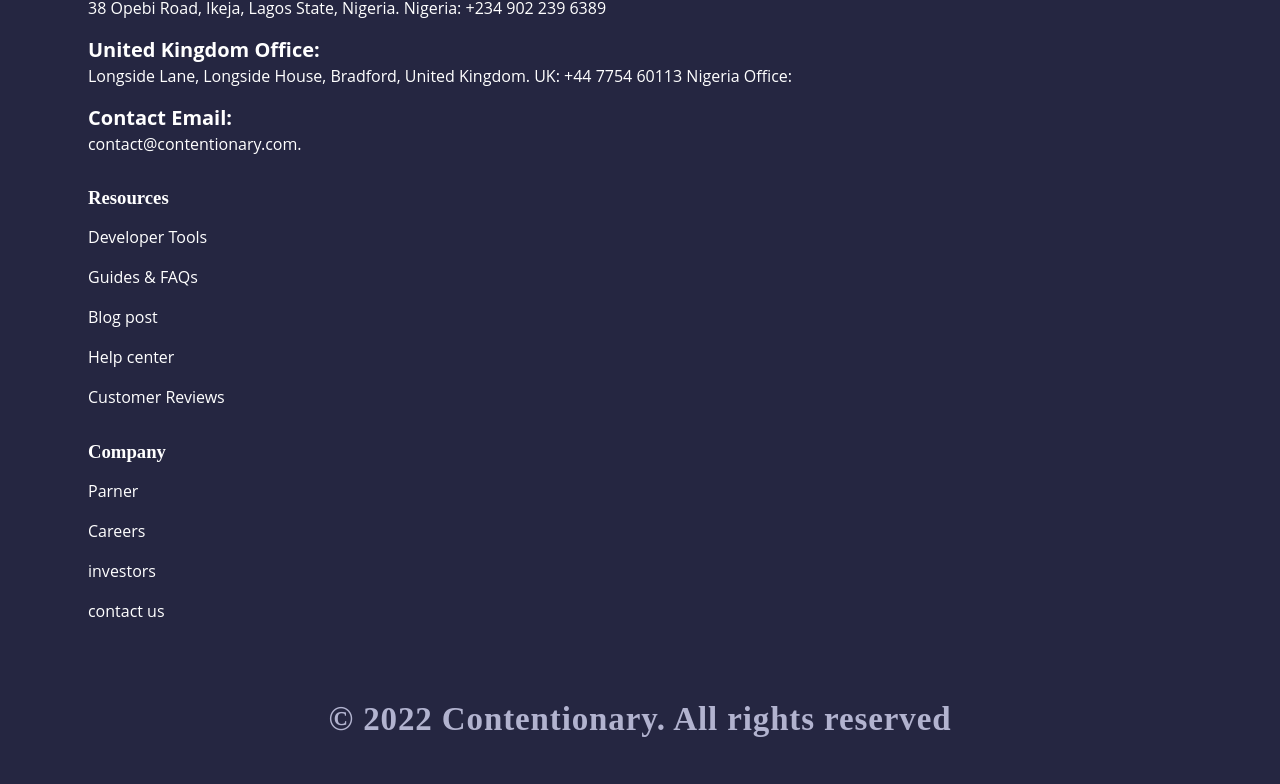
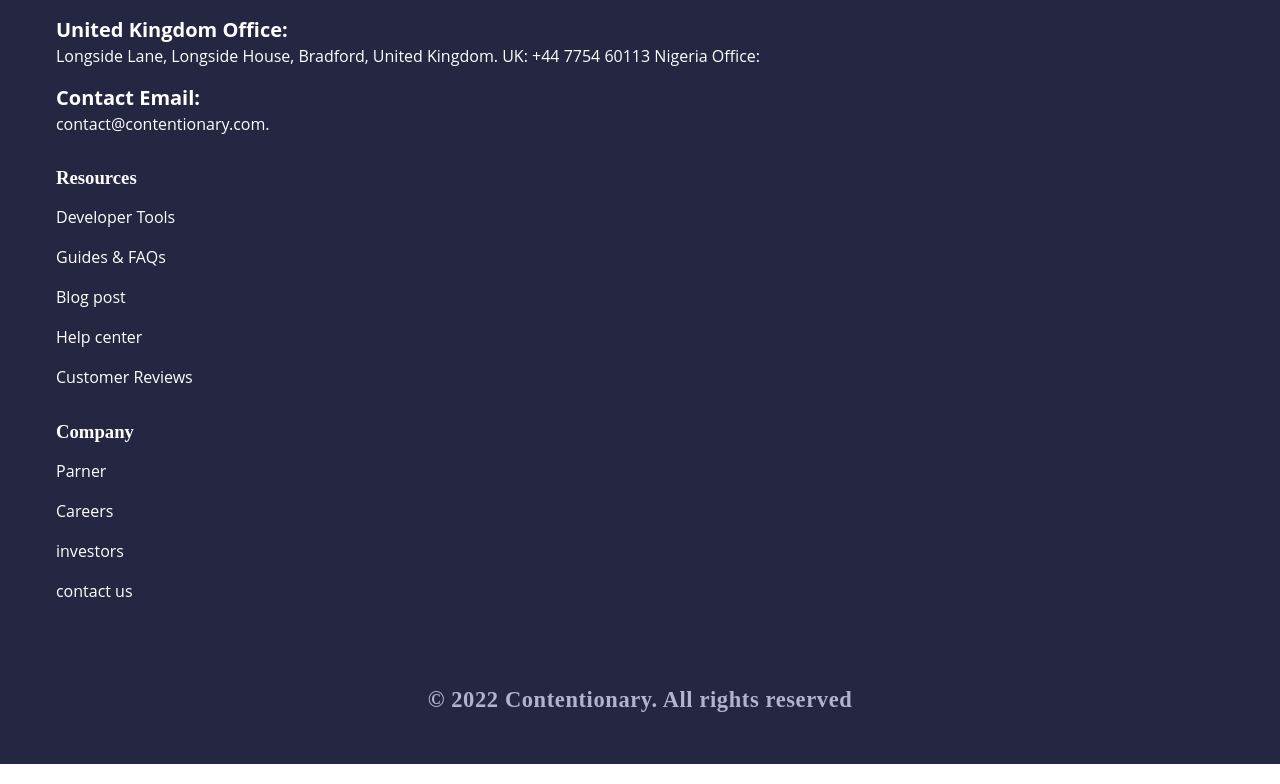
Before and after one commit to Kingswillwariboko/test-p, a React (Create React App) app: page / in a window 1280 px wide. Shown: the part 7677-8461 px from the top of the page. Built offline with nearby package versions, Linux system fonts and the light colour scheme.

Commit message:
another changes

```diff
--- a/src/components/footer/footer.scss
+++ b/src/components/footer/footer.scss
@@ -1,7 +1,7 @@
 .footer{
     background-color: #252641;
     color: #fff;
-    padding: 4rem;
+    padding: 2rem;
     padding-bottom: 1rem;
 
     &-img{
@@ -65,7 +65,7 @@
     font-family: 'Poppins';
     font-style: normal;
     font-weight: 400;
-    font-size: 22px;
+    font-size: 15px;
     line-height: 33px;
     text-align: center;
     letter-spacing: 0.04em;
```
